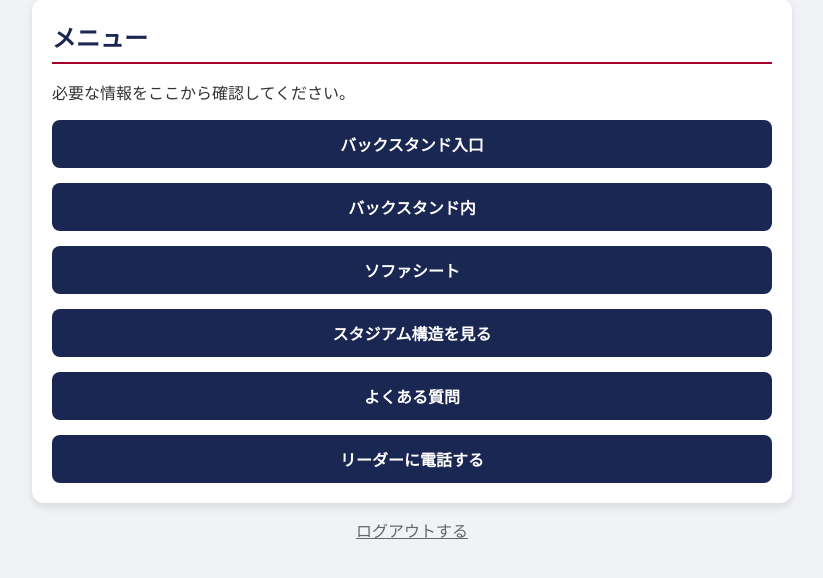
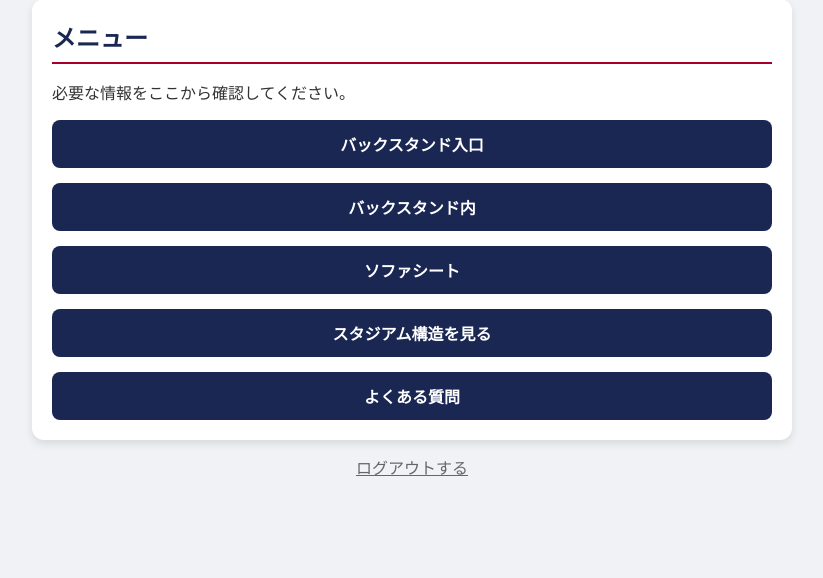
Before and after one commit to wnlab-murakami/Kashima_backstand, a Flask app: page / in a window 1280 px wide. Shown: the part 152-730 px from the top of the page, without its empty margins (228-1051 px from the left). Run offline with Flask 3, Linux system fonts and the light colour scheme; the visitor is signed in with stand-in values (Sample User, id 1).

Commit message:
リーダーに電話するリンクを削除しました

```diff
--- a/templates/index.html
+++ b/templates/index.html
@@ -21,7 +21,6 @@
             <a href="{{ url_for('third_floor_seats') }}" class="btn">ソファシート</a>
             <a href="{{ url_for('documents') }}" class="btn">スタジアム構造を見る</a>
             <a href="{{ url_for('faq') }}" class="btn">よくある質問</a>
-            <a href="tel:{{phone_number}}" class="btn">リーダーに電話する</a>
         </div>
         <a href="{{ url_for('logout') }}" class="logout-link">ログアウトする</a>
     </div>
```
